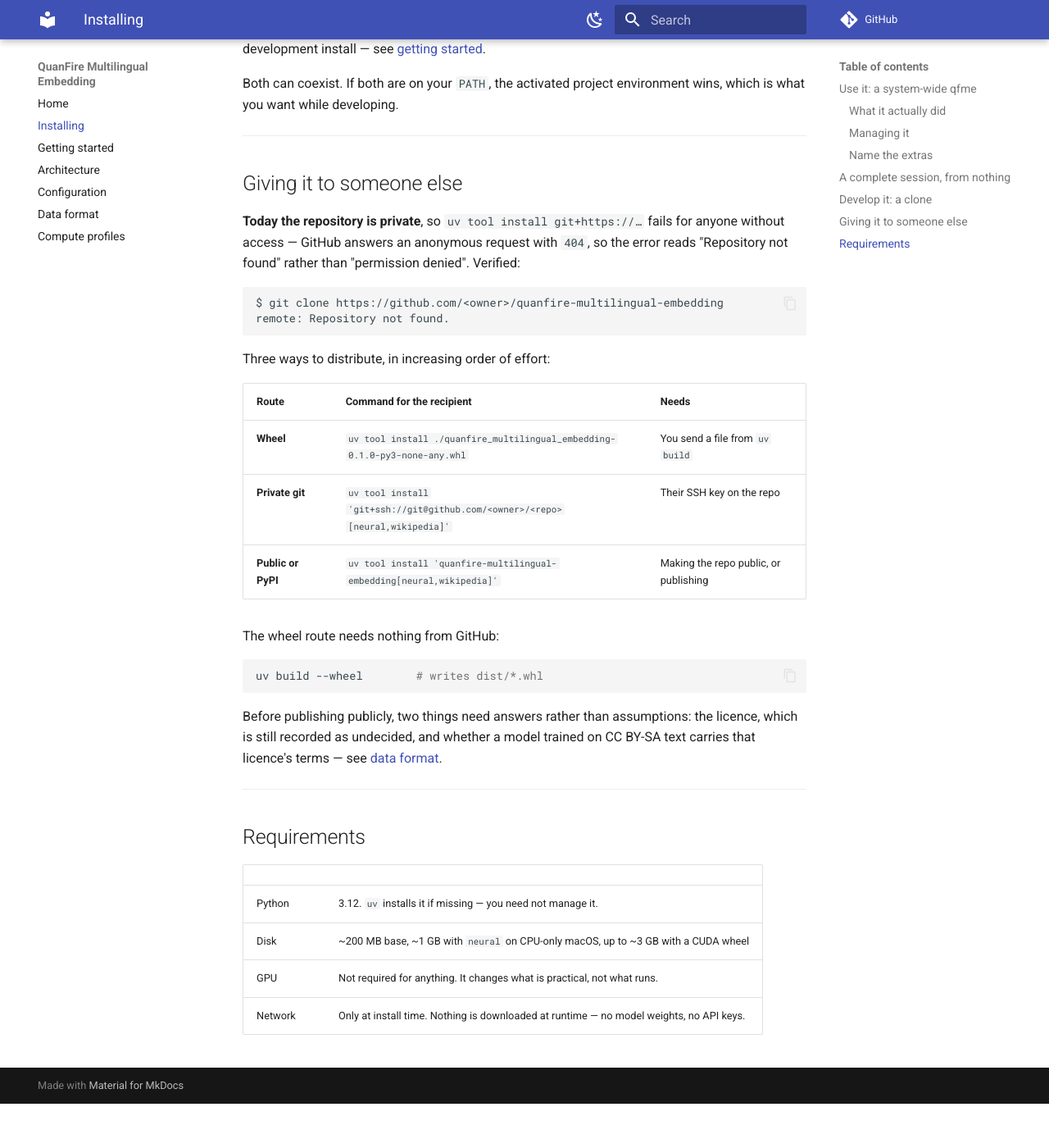
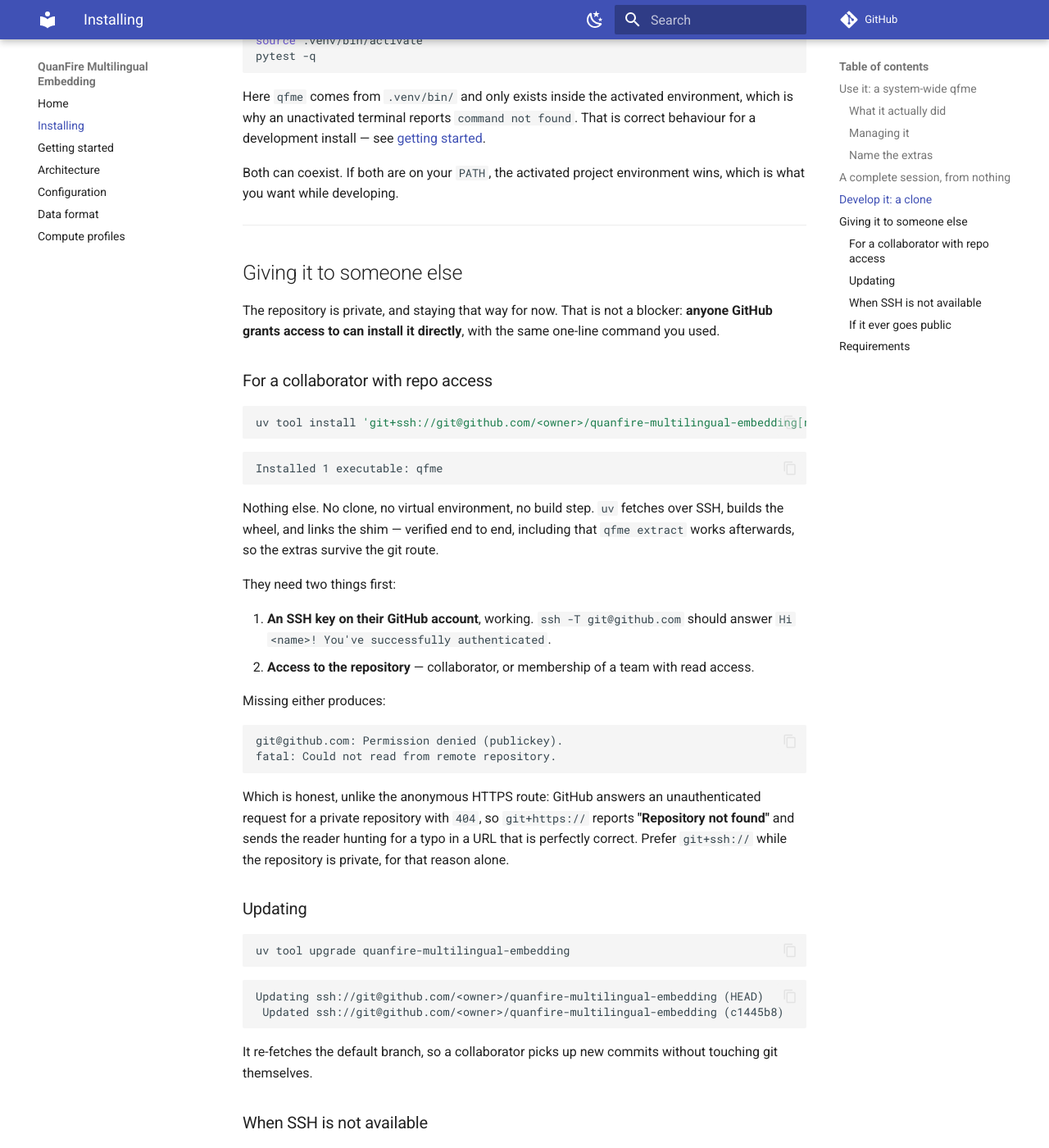
Before and after one commit to Quanfire-AI/quanfire-multilingual-embedding, an MkDocs documentation site: the page built from docs/installing.md, in a window 1280 px wide and 1400 px high, scrolled down 3480 px. Shown: the whole window at 82% size. Built offline with MkDocs 1.6.1 and Material for MkDocs 9.7.7, drawn with Linux system fonts in a browser that asks for light colours; comment, search, counter and statistics services are not loaded; before the commit the page ends 4826 px from its top, so only the background shows below that; some of the changed text lies outside the part shown.

Commit message:
Install over SSH, so repo access is all a collaborator needs
Keeping the repository private does not mean keeping people out of it.
Anyone GitHub grants access to can install with the same one line, no
clone and no build step:

    uv tool install 'git+ssh://git@github.com/<owner>/<repo>[neural,wikipedia]'

Verified end to end on a machine with access — the shim resolves from a
clean shell with the project venv off PATH, both extras survive the git
route, and `uv tool upgrade` re-fetches the branch so a collaborator
picks up new commits without touching git.

The docs previously said to install from a clone "while the repository is
private", which was needlessly pessimistic; that path is now the fallback
rather than the recommendation, and the reason to prefer one is stated —
only the git install can be upgraded.

`git+ssh://` rather than `git+https://` for a specific reason. GitHub
answers an unauthenticated request for a private repository with 404, so
the HTTPS route fails as "Repository not found" and sends the reader
looking for a typo in a URL that is correct. SSH fails as "Permission
denied (publickey)", which says what is actually wrong. Both error
messages were captured rather than paraphrased.

````diff
--- a/docs/installing.md
+++ b/docs/installing.md
@@ -13,20 +13,26 @@ Everything below was executed and its output pasted verbatim.
 
 ## Use it: a system-wide `qfme`
 
+One line, if your SSH key has access to the repository — no clone needed:
+
 ```bash
-uv tool install 'git+https://github.com/<owner>/quanfire-multilingual-embedding[neural,wikipedia]'
+uv tool install 'git+ssh://git@github.com/<owner>/quanfire-multilingual-embedding[neural,wikipedia]'
 ```
 
-Or from a clone, which is what to do while the repository is private:
+```
+Installed 1 executable: qfme
+```
+
+From a clone you already have, equivalently:
 
 ```bash
 cd quanfire-multilingual-embedding
 uv tool install '.[neural,wikipedia]'
 ```
 
-```
-Installed 1 executable: qfme
-```
+The difference matters later, not now: the git install can be updated with
+`uv tool upgrade`, the local one cannot. See
+[giving it to someone else](#giving-it-to-someone-else).
 
 That is the whole install. No virtual environment to activate, no `PATH` to edit, nothing
 to remember. From any directory:
@@ -178,32 +184,79 @@ is what you want while developing.
 
 ## Giving it to someone else
 
-**Today the repository is private**, so `uv tool install git+https://…` fails for anyone
-without access — GitHub answers an anonymous request with `404`, so the error reads
-"Repository not found" rather than "permission denied". Verified:
+The repository is private, and staying that way for now. That is not a blocker: **anyone
+GitHub grants access to can install it directly**, with the same one-line command you used.
+
+### For a collaborator with repo access
+
+```bash
+uv tool install 'git+ssh://git@github.com/<owner>/quanfire-multilingual-embedding[neural,wikipedia]'
+```
 
 ```
-$ git clone https://github.com/<owner>/quanfire-multilingual-embedding
-remote: Repository not found.
+Installed 1 executable: qfme
 ```
 
-Three ways to distribute, in increasing order of effort:
+Nothing else. No clone, no virtual environment, no build step. `uv` fetches over SSH,
+builds the wheel, and links the shim — verified end to end, including that `qfme extract`
+works afterwards, so the extras survive the git route.
 
-| Route | Command for the recipient | Needs |
-|---|---|---|
-| **Wheel** | `uv tool install ./quanfire_multilingual_embedding-0.1.0-py3-none-any.whl` | You send a file from `uv build` |
-| **Private git** | `uv tool install 'git+ssh://git@github.com/<owner>/<repo>[neural,wikipedia]'` | Their SSH key on the repo |
-| **Public or PyPI** | `uv tool install 'quanfire-multilingual-embedding[neural,wikipedia]'` | Making the repo public, or publishing |
+They need two things first:
 
-The wheel route needs nothing from GitHub:
+1. **An SSH key on their GitHub account**, working. `ssh -T git@github.com` should answer
+   `Hi <name>! You've successfully authenticated`.
+2. **Access to the repository** — collaborator, or membership of a team with read access.
+
+Missing either produces:
+
+```
+git@github.com: Permission denied (publickey).
+fatal: Could not read from remote repository.
+```
+
+Which is honest, unlike the anonymous HTTPS route: GitHub answers an unauthenticated
+request for a private repository with `404`, so `git+https://` reports **"Repository not
+found"** and sends the reader hunting for a typo in a URL that is perfectly correct.
+Prefer `git+ssh://` while the repository is private, for that reason alone.
+
+### Updating
 
 ```bash
-uv build --wheel        # writes dist/*.whl
+uv tool upgrade quanfire-multilingual-embedding
 ```
 
-Before publishing publicly, two things need answers rather than assumptions: the licence,
-which is still recorded as undecided, and whether a model trained on CC BY-SA text carries
-that licence's terms — see [data format](data-format.md).
+```
+Updating ssh://git@github.com/<owner>/quanfire-multilingual-embedding (HEAD)
+ Updated ssh://git@github.com/<owner>/quanfire-multilingual-embedding (c1445b8)
+```
+
+It re-fetches the default branch, so a collaborator picks up new commits without touching
+git themselves.
+
+### When SSH is not available
+
+A wheel needs nothing from GitHub at all — useful for an air-gapped machine, a CI runner
+without a deploy key, or someone you would rather not add to the repository:
+
+```bash
+uv build --wheel                    # writes dist/*.whl
+# send the file, then on their machine:
+uv tool install ./quanfire_multilingual_embedding-0.1.0-py3-none-any.whl
+```
+
+The trade is that they get a frozen copy with no upgrade path — `uv tool upgrade` has
+nowhere to look.
+
+### If it ever goes public
+
+| Route | Command | Needs |
+|---|---|---|
+| Public git | `uv tool install 'git+https://github.com/<owner>/<repo>[neural,wikipedia]'` | Making the repository public |
+| PyPI | `uv tool install 'quanfire-multilingual-embedding[neural,wikipedia]'` | Publishing a release |
+
+Two things want answers before either, rather than assumptions: the licence, still recorded
+as undecided, and whether a model trained on CC BY-SA text carries that licence's terms —
+see [data format](data-format.md).
 
 ---
 
````
Also changed, not shown: README.md (+5 -1 lines).
